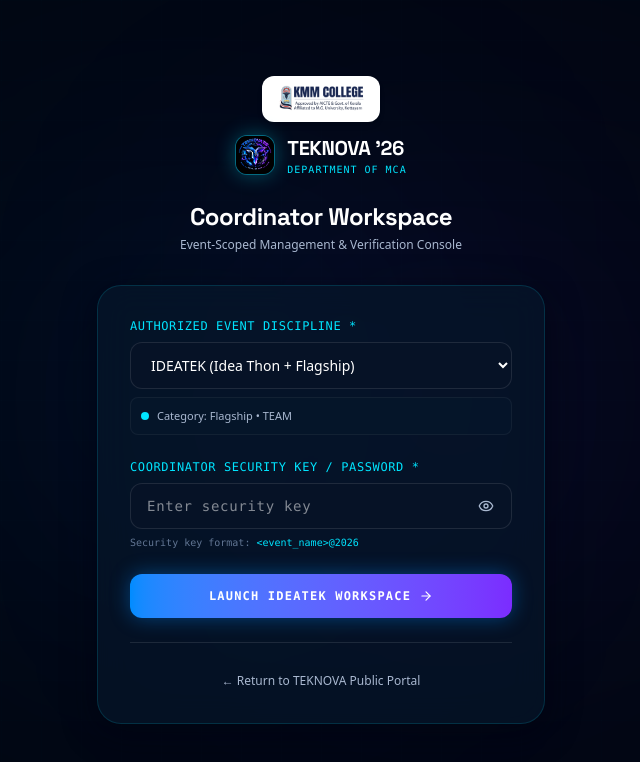
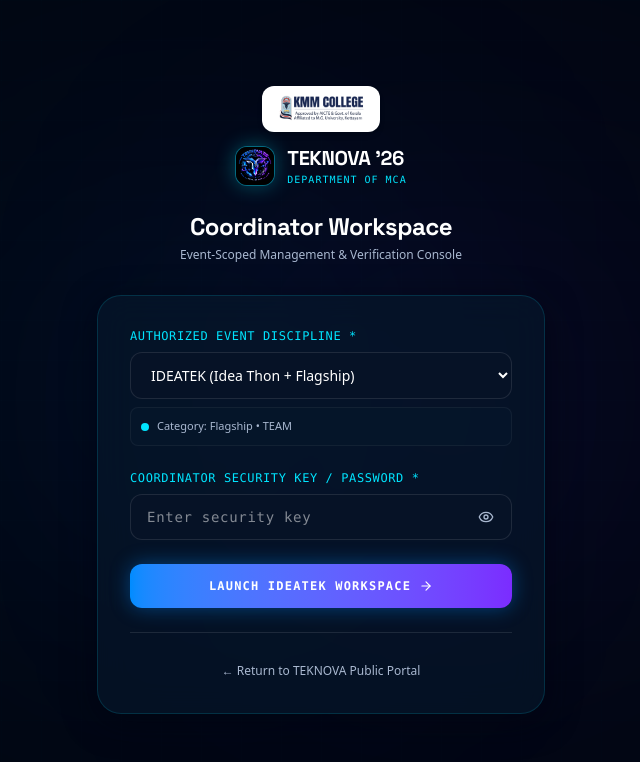
Before and after one commit to arjunnb491-Max/TEKNOVA-26, a Next.js app: page /coordinator/login in a window 1280 px wide. Shown: the top 762 px of the page, without its empty margins (319-959 px from the left). Built offline with nearby package versions, Linux system fonts and the light colour scheme.

Commit message:
Update TEKNOVA website

```diff
--- a/app/coordinator/login/page.tsx
+++ b/app/coordinator/login/page.tsx
@@ -149,9 +149,6 @@ export default function CoordinatorLogin() {
                   {showPassword ? <EyeOff size={16} /> : <Eye size={16} />}
                 </button>
               </div>
-              <p className="text-[10px] text-[#627694] mt-1.5 font-mono">
-                Security key format: <span className="text-[#00E5FF]">&lt;event_name&gt;@2026</span>
-              </p>
             </div>
 
             <div>
```
